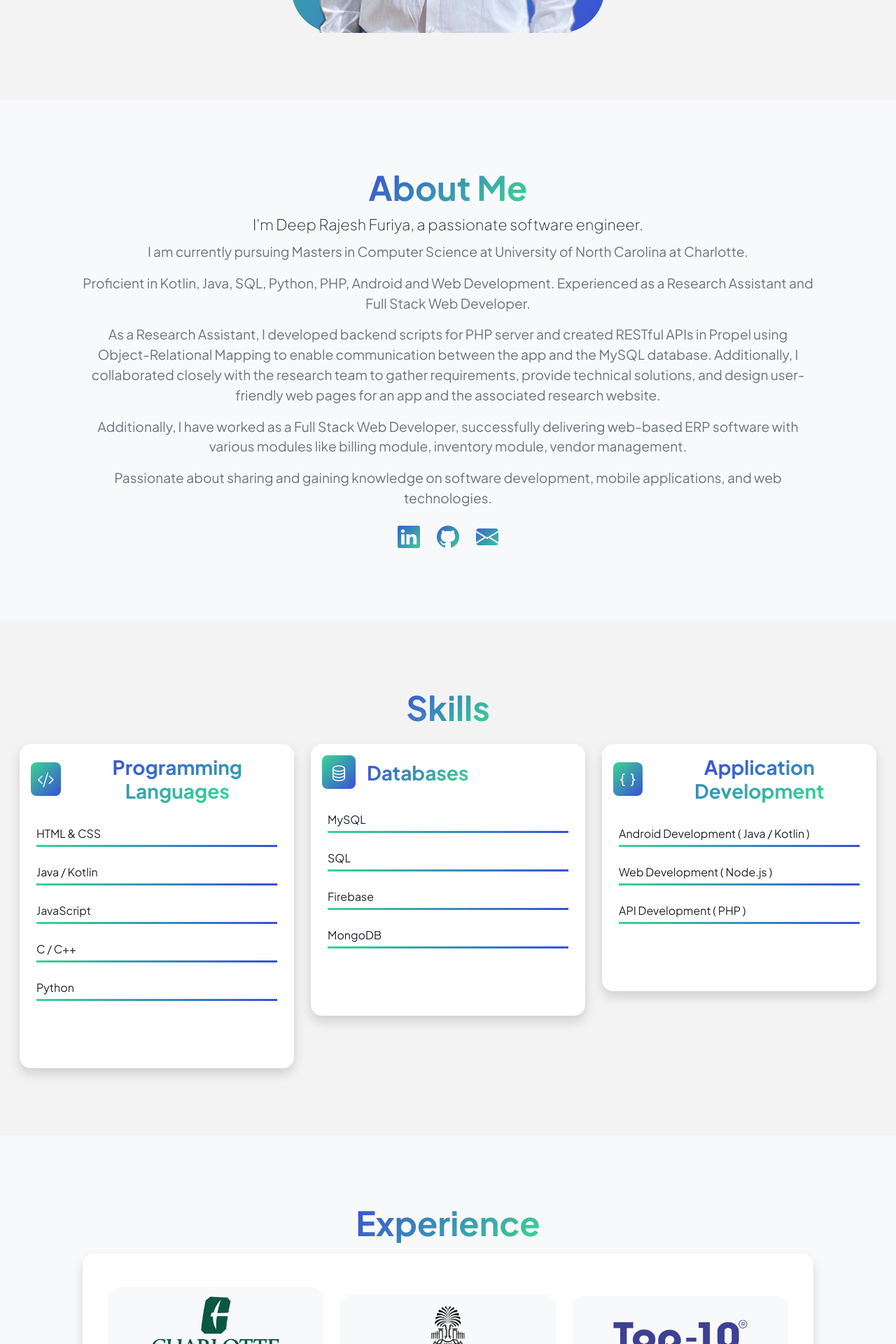
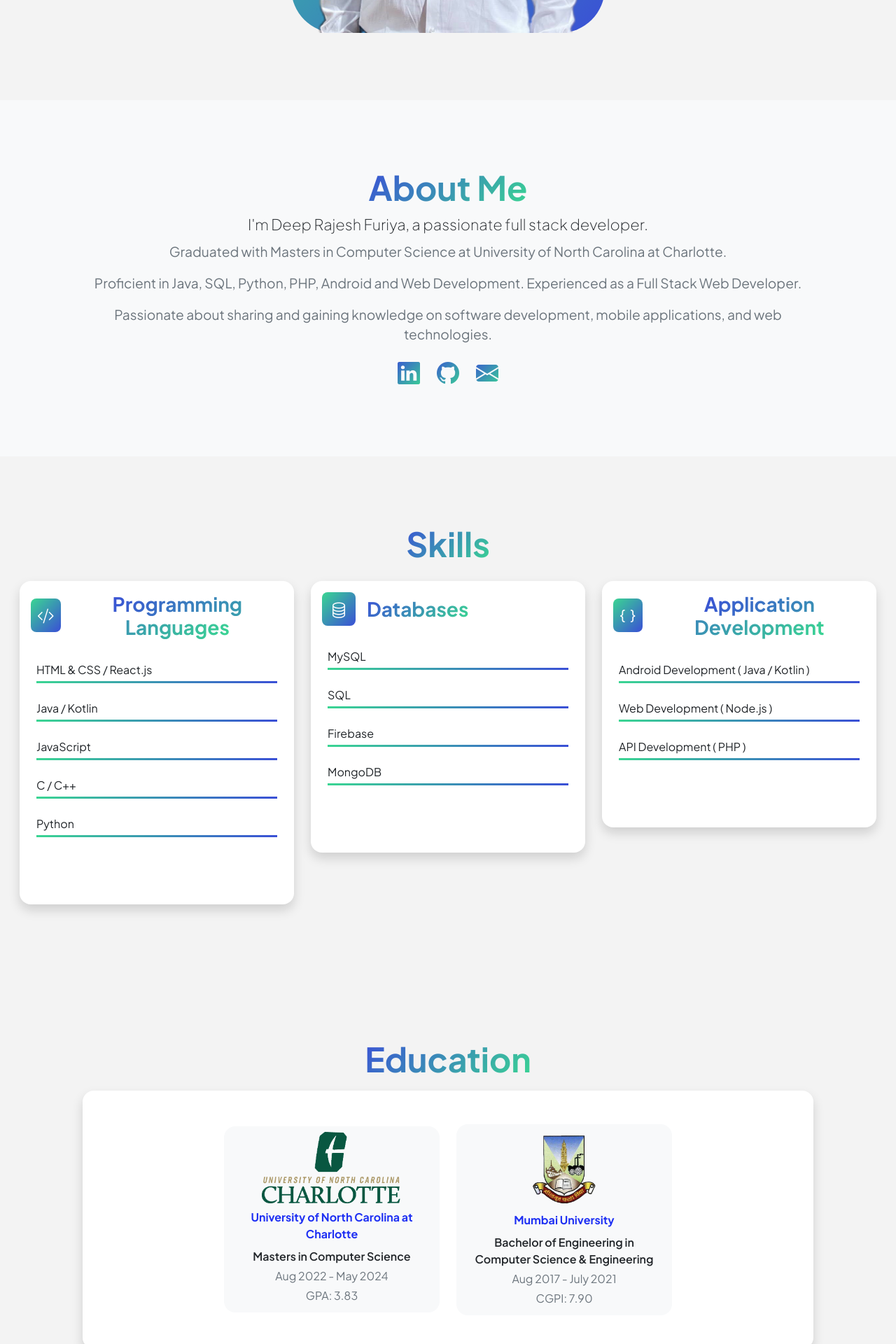
Before and after one commit to deepfuriya/portfolio-react, a React (Create React App) app: page / in a window 1280 px wide. Shown: the part 880-2800 px from the top of the page at 70% size. Built offline with nearby package versions, Linux system fonts and the light colour scheme.

Commit message:
new changes

```diff
--- a/src/App.jsx
+++ b/src/App.jsx
@@ -80,7 +80,7 @@ function App() {
       </section>
 
       {/* Experience Section */}
-      <section className="bg-light py-5" id="experience">
+      {/* <section className="bg-light py-5" id="experience">
         <div className="container px-5">
           <div className="row gx-5 justify-content-center">
             <div className="">
@@ -102,7 +102,7 @@ function App() {
             </div>
           </div>
         </div>
-      </section>
+      </section> */}
 
       {/* Educaiton Section */}
       <section className="py-5" id="education">
--- a/src/components/AboutMe.jsx
+++ b/src/components/AboutMe.jsx
@@ -4,11 +4,11 @@ export default function AboutMe(){
     return (
         <div className="text-center my-5">
             <h2 className="display-5 fw-bolder"><span className="text-gradient d-inline">About Me</span></h2>
-            <p className="lead fw-light mb-2">I'm Deep Rajesh Furiya, a passionate software engineer.</p>
-            <p className="text-muted mb-3" style={{fontSize: '1.2rem'}}>I am currently pursuing Masters in Computer Science at University of North Carolina at Charlotte.</p>
-            <p className="text-muted mb-3" style={{fontSize: '1.2rem'}}>Proficient in Kotlin, Java, SQL, Python, PHP, Android and Web Development. Experienced as a Research Assistant and Full Stack Web Developer.</p>
-            <p className="text-muted mb-3" style={{fontSize: '1.2rem'}}>As a Research Assistant, I developed backend scripts for PHP server and created RESTful APIs in Propel using Object-Relational Mapping to enable communication between the app and the MySQL database. Additionally, I collaborated closely with the research team to gather requirements, provide technical solutions, and design user-friendly web pages for an app and the associated research website.</p>
-            <p className="text-muted mb-3" style={{fontSize: '1.2rem'}}>Additionally, I have worked as a Full Stack Web Developer, successfully delivering web-based ERP software with various modules like billing module, inventory module, vendor management.</p>
+            <p className="lead fw-light mb-2">I'm Deep Rajesh Furiya, a passionate full stack developer.</p>
+            <p className="text-muted mb-3" style={{fontSize: '1.2rem'}}>Graduated with Masters in Computer Science at University of North Carolina at Charlotte.</p>
+            <p className="text-muted mb-3" style={{fontSize: '1.2rem'}}>Proficient in Java, SQL, Python, PHP, Android and Web Development. Experienced as a Full Stack Web Developer.</p>
+            {/* <p className="text-muted mb-3" style={{fontSize: '1.2rem'}}>As a Research Assistant, I developed backend scripts for PHP server and created RESTful APIs in Propel using Object-Relational Mapping to enable communication between the app and the MySQL database. Additionally, I collaborated closely with the research team to gather requirements, provide technical solutions, and design user-friendly web pages for an app and the associated research website.</p> */}
+            {/* <p className="text-muted mb-3" style={{fontSize: '1.2rem'}}>Additionally, I have worked as a Full Stack Web Developer, successfully delivering web-based ERP software with various modules like billing module, inventory module, vendor management.</p> */}
             <p className="text-muted mb-3" style={{fontSize: '1.2rem'}}>Passionate about sharing and gaining knowledge on software development, mobile applications, and web technologies.
             </p>
             <div className="d-flex justify-content-center fs-2 gap-4">
--- a/src/components/Intro.jsx
+++ b/src/components/Intro.jsx
@@ -15,7 +15,7 @@ export default function Intro() {
         <div className="table-responsive">
           <div className="badge bg-gradient-primary-to-secondary text-white mb-2">
             <div className="text-uppercase">
-              SOFTWARE {`\u00A0`} DEVELOPER {`\u00A0`} &middot; {`\u00A0`} GRADUATE {`\u00A0`} STUDENT {`\u00A0`} AT {`\u00A0`} UNC {`\u00A0`} CHARLOTTE
+              FULL {`\u00A0`} STACK {`\u00A0`} DEVELOPER {`\u00A0`} &middot; {`\u00A0`} MASTERS {`\u00A0`} IN {`\u00A0`} COMPUTER {`\u00A0`} SCIENCE {`\u00A0`}
             </div>
           </div>
         </div>
--- a/src/constants.js
+++ b/src/constants.js
@@ -15,16 +15,17 @@ import tic_tac_toe from './images/project-icon/tic_tac_toe.png';
 export const DATA = {
     LINKEDIN: "https://www.linkedin.com/in/deepfuriya/",
     GITHUB: "https://github.com/deepfuriya",
-    EMAIL: "dfuriya@uncc.edu"
+    EMAIL: "deepfuriya.df2@gmail.com"
 };
 
-export const headingArray = ['Home', 'About', 'Skills', 'Experience', 'Education', 'Projects'];
+//export const headingArray = ['Home', 'About', 'Skills', 'Experience', 'Education', 'Projects'];
+export const headingArray = ['Home', 'About', 'Skills', 'Education', 'Projects'];
 
 export const SKILLS = {
     programmingLanguages: {
         title: "Programming Languages",
         icon: 'bi-code-slash',
-        content: ["HTML & CSS", "Java / Kotlin", "JavaScript", "C / C++", "Python"]
+        content: ["HTML & CSS / React.js", "Java / Kotlin", "JavaScript", "C / C++", "Python"]
     },
     databases: {
         title: "Databases",
@@ -39,30 +40,30 @@ export const SKILLS = {
 };
 
 export const EXPERIENCE = {
-    ta: {
-        title: "Graduate Teaching Assistant",
-        duration: "Jan 2023 - Present",
-        location: "Charlotte, NC",
-        employer: "College of Computing & Informatics",
-        link: "https://cci.charlotte.edu/",
-        logo: cci
-    },
-    ra: {
-        title: "Research Assistant",
-        duration: "June 2023 - August 2023",
-        location: "Columbia, SC",
-        employer: "University of South Carolina",
-        link: "https://sc.edu/",
-        logo: usc
-    },
-    fullStackDev: {
-        title: "Full Stack Developer",
-        duration: "August 2021 - July 2022",
-        location: "Mumbai, India",
-        employer: "Top 10 Mobiles",
-        link: "https://top10mobiles.com/",
-        logo: top10
-    }
+    // ta: {
+    //     title: "Graduate Teaching Assistant",
+    //     duration: "Jan 2023 - Present",
+    //     location: "Charlotte, NC",
+    //     employer: "College of Computing & Informatics",
+    //     link: "https://cci.charlotte.edu/",
+    //     logo: cci
+    // },
+    // ra: {
+    //     title: "Research Assistant",
+    //     duration: "June 2023 - August 2023",
+    //     location: "Columbia, SC",
+    //     employer: "University of South Carolina",
+    //     link: "https://sc.edu/",
+    //     logo: usc
+    // },
+    // fullStackDev: {
+    //     title: "Full Stack Developer",
+    //     duration: "August 2021 - July 2022",
+    //     location: "Mumbai, India",
+    //     employer: "Top 10 Mobiles",
+    //     link: "https://top10mobiles.com/",
+    //     logo: top10
+    // }
 };
 
 export const EDUCATION = {
```
Also changed, not shown: 1 other file (tests, documents, lock files or other folders).
